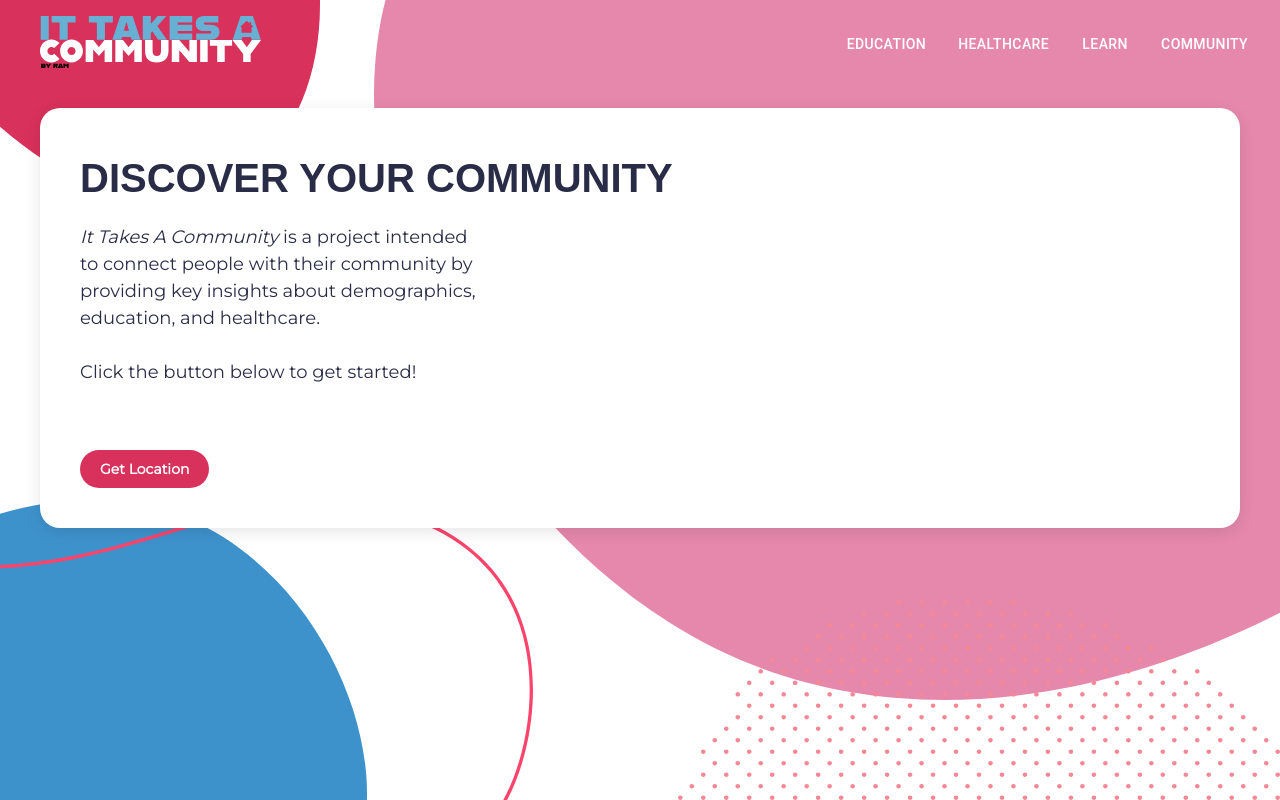
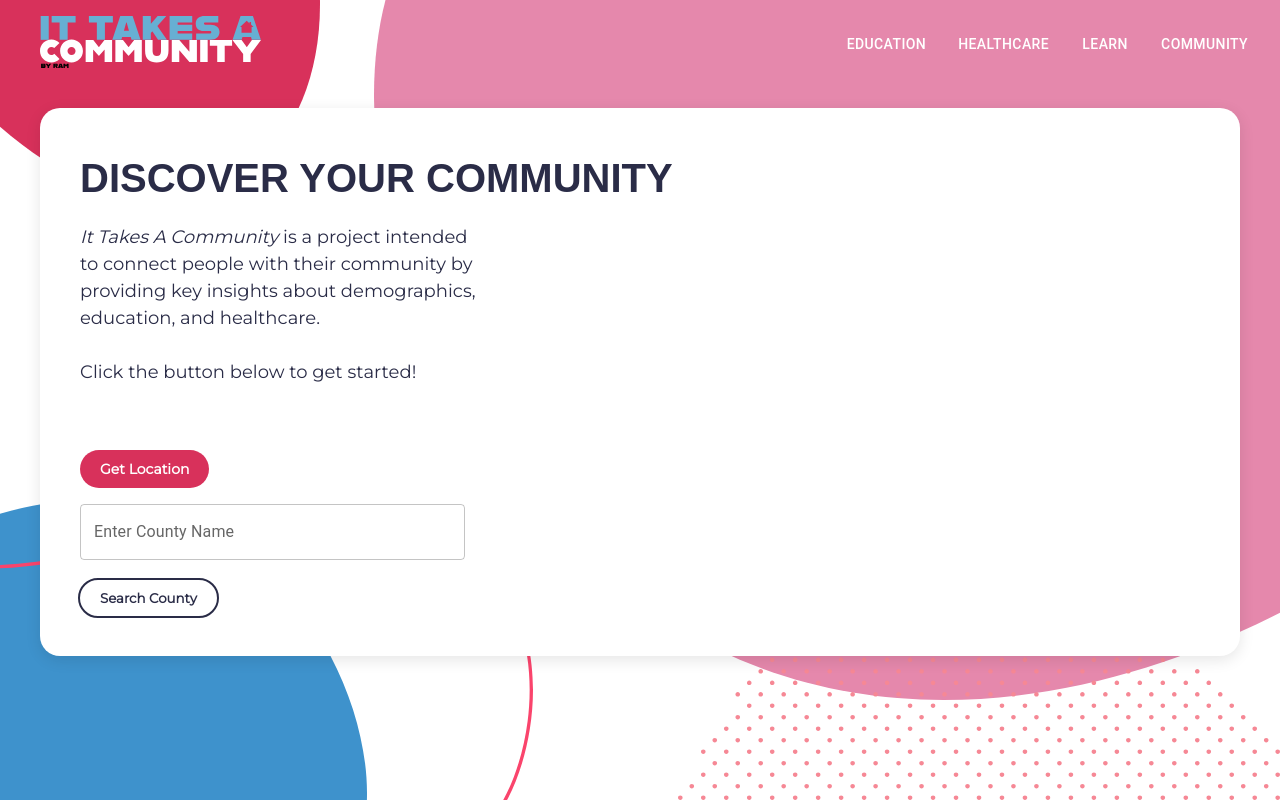
Before and after one commit to alvin-wong/it_takes_a_community, a Next.js app: page / in a window 1280 px wide. Built offline with nearby package versions, Linux system fonts and the light colour scheme; a web font is replaced by a local one.

Commit message:
css styling

```diff
--- /dev/null
+++ b/app/api/getFips/route.js
@@ -0,0 +1,46 @@
+import { NextResponse } from "next/server";
+import { queryDatabase } from "@/lib/db";
+
+const allowedCategories = ['health_data', 'education_data', 'demographics_data'];  // Example
+
+export async function GET(req) {
+    try {
+        const { searchParams } = new URL(req.url);
+        const category = searchParams.get('category');
+        const countyName = searchParams.get('county_name');
+
+        if (!countyName) {
+            return NextResponse.json({ error: 'county_name parameter is missing' }, { status: 400 });
+        }
+
+        if (!category || !allowedCategories.includes(category)) {
+            return NextResponse.json({ error: 'Invalid or missing category parameter' }, { status: 400 });
+        }
+
+        // Query to fetch FIPS code based on county name
+        const queryFips = `SELECT col_5_digit_fips_code FROM ${category} WHERE name = $1`;
+        const resultFips = await queryDatabase(queryFips, [countyName]);
+
+        if (resultFips.length === 0) {
+            return NextResponse.json({ error: 'No FIPS code found for the given county name' }, { status: 404 });
+        }
+
+        const fipsCode = resultFips[0].col_5_digit_fips_code;
+
+        // Safely construct the query using the retrieved FIPS code
+        const queryData = `SELECT * FROM ${category} WHERE col_5_digit_fips_code = $1`;
+        const resultData = await queryDatabase(queryData, [fipsCode]);
+
+        if (resultData.length === 0) {
+            return NextResponse.json({ error: 'No data found for the given FIPS code and category' }, { status: 404 });
+        }
+
+        // Assuming resultData is an array of objects, return the first one (since each FIPS code should have a unique row)
+        const metrics = resultData[0];
+        return NextResponse.json({ fipsCode}, { status: 200 });
+
+    } catch (error) {
+        console.error('Error handling request:', error);
+        return NextResponse.json({ error: 'Failed to process the request' }, { status: 500 });
+    }
+}
--- a/app/globals.css
+++ b/app/globals.css
@@ -124,10 +124,10 @@
   background-color: #c42273; /* Darker pink on hover */
 }
 
-.community-button {
+.community-button, .search-button {
   background-color: white;
   color: var(--text-color);
-  border-radius: 20px;
+  border-radius: 30px;
   padding: 10px 20px;
   border: none;
   cursor: pointer;
@@ -136,7 +136,7 @@
   outline: 2px solid var(--text-color);
 }
 
-.community-button:hover {
+.community-button:hover, .search-button:hover {
   background-color: var(--secondary-color); /* Change background color on hover */
   color: white;
 }
--- a/app/page.js
+++ b/app/page.js
@@ -1,17 +1,45 @@
 'use client';
 
+import { useState } from 'react';
 import { useRouter } from 'next/navigation';
 import useGeolocation from '../hooks/get_location'; // Import the updated useGeolocation
 import dynamic from 'next/dynamic';
-import { LinearProgress } from '@mui/material'; // Import LinearProgress from Material-UI
+import { LinearProgress, TextField, Button } from '@mui/material'; // Import Material-UI components
 
 // Dynamically import MapComponent to avoid SSR issues
 const MapComponent = dynamic(() => import('../components/map'), { ssr: false });
-//comment
 
 export default function Home() {
   const router = useRouter();
   const { location, fipsCode, error, isLoading, getLocation } = useGeolocation();
+  const [countyName, setCountyName] = useState('');
+  const [searchError, setSearchError] = useState('');
+  const [searchLoading, setSearchLoading] = useState(false);
+
+  const handleCountySearch = async () => {
+    if (!countyName) {
+      setSearchError('Please enter a county name.');
+      return;
+    }
+
+    setSearchError('');
+    setSearchLoading(true);
+
+    try {
+      const response = await fetch(`/api/getFips?category=health_data&county_name=${encodeURIComponent(countyName)}`);
+      const result = await response.json();
+
+      if (response.ok) {
+        router.push(`/community?fipCode=${result.fipsCode}`);
+      } else {
+        setSearchError(result.error || 'No FIPS code found for the provided county.');
+      }
+    } catch (err) {
+      setSearchError('An error occurred while fetching the FIPS code.');
+    } finally {
+      setSearchLoading(false);
+    }
+  };
 
   return (
     <div className='page'>
@@ -20,12 +48,13 @@ export default function Home() {
           <div className='itac-description'>
             <h1 className='heading'>DISCOVER YOUR COMMUNITY</h1>
 
-            <p className='statement'> <i>It Takes A Community</i> is a project intended
-              <br></br>to connect people with their community by
-              <br></br>providing key insights about demographics,
-              <br></br>education, and healthcare.
-              <br></br>
-              <br></br>Click the button below to get started!
+            <p className='statement'>
+              <i>It Takes A Community</i> is a project intended
+              <br /> to connect people with their community by
+              <br /> providing key insights about demographics,
+              <br /> education, and healthcare.
+              <br />
+              <br /> Click the button below to get started!
             </p>
           </div>
 
@@ -39,12 +68,32 @@ export default function Home() {
             )}
           </div>
 
+          {/* Search bar for county input */}
+          <div className="search-bar">
+            <TextField
+              label="Enter County Name"
+              variant="outlined"
+              value={countyName}
+              onChange={(e) => setCountyName(e.target.value)}
+              fullWidth
+            />
+            <button className='search-button'
+              onClick={handleCountySearch}
+              color="primary"
+              disabled={searchLoading}
+              style={{ marginTop: '20px' }}
+            >
+              {searchLoading ? 'Searching...' : 'Search County'}
+            </button>
+            {searchError && <p style={{ color: 'red' }}>{searchError}</p>}
+          </div>
+
         </div>
 
         {isLoading && (
           <div style={{ width: '100%', marginTop: '20px' }}>
             <p>Getting location...</p>
-            <LinearProgress className='progress-bar'/>
+            <LinearProgress className='progress-bar' />
           </div>
         )}
 
```
